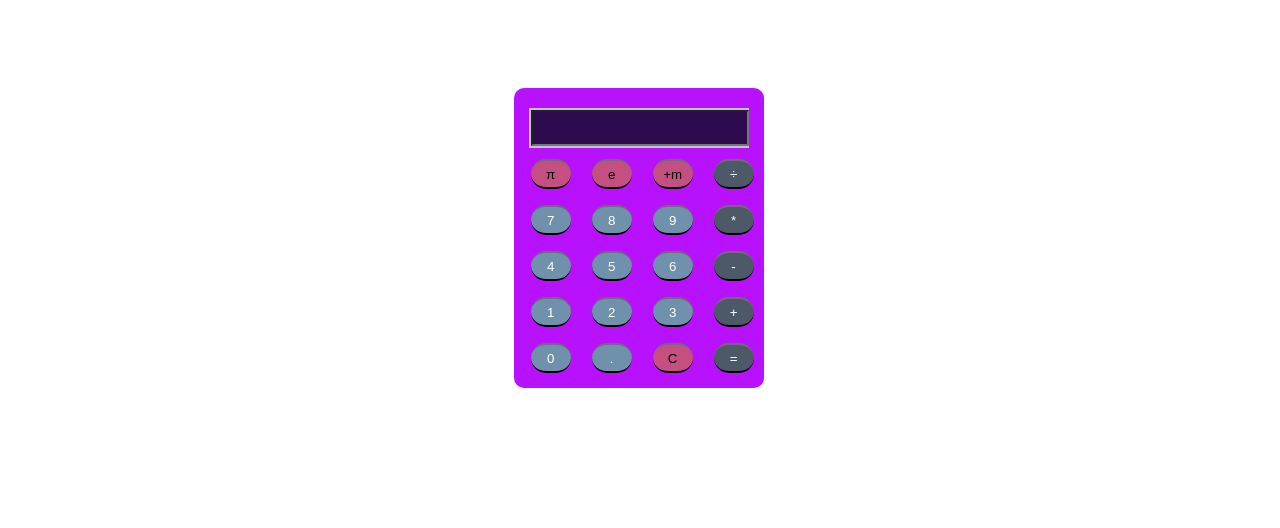
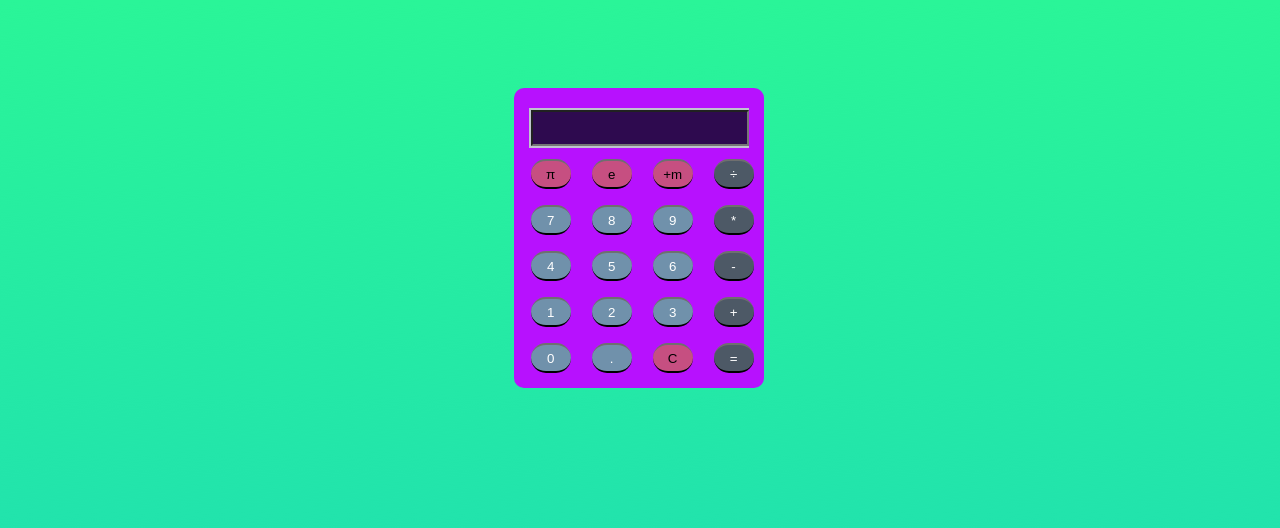
Before and after one commit to princessofarchery/calculator, a plain HTML site: page index.html in a window 1280 px wide. Drawn offline with Linux system fonts and the light colour scheme.

Commit message:
Added gradient background
* Added a gradient background
then changed it

```diff
--- a/calculator.css
+++ b/calculator.css
@@ -1,6 +1,11 @@
 /* CSS Document */
 
 /* Calculator Box */
+
+body {
+	background-image: url("Gradient.png");
+}
+
 .box {
 	background-color: #B711FE;
 	height: 300px;
```
Also changed, not shown: Gradient.png (added), beautiful-color-gradients-backgrounds-030-happy-fisher.png (added).
